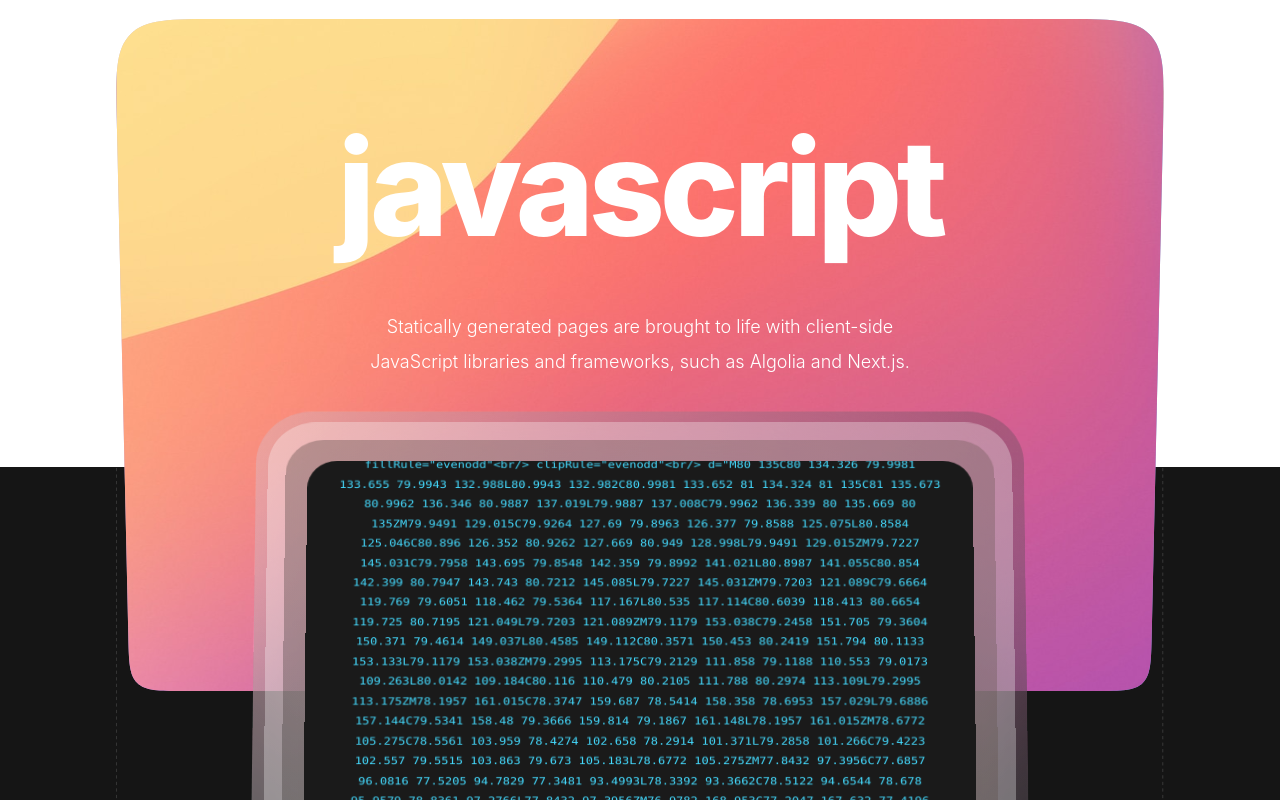
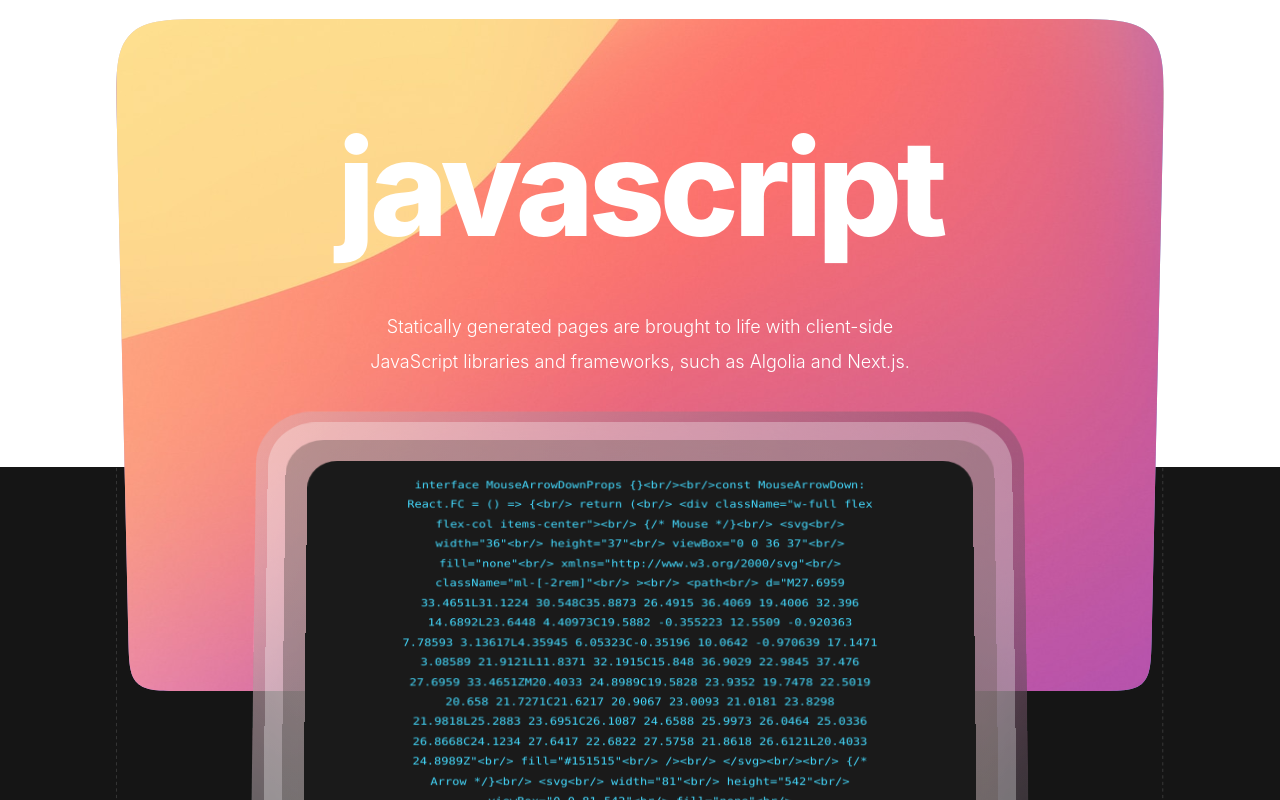
Before and after one commit to C3nE3s/jamstack-101, a Next.js app: page / in a window 1280 px wide. Shown: the part 1180-1980 px from the top of the page. Built offline with nearby package versions, Linux system fonts and the light colour scheme.

Commit message:
animation and symantic tweaks for comp graphic

```diff
--- a/components/RetroComputer/RetroComputer.module.scss
+++ b/components/RetroComputer/RetroComputer.module.scss
@@ -59,22 +59,24 @@ $computerLean: rotateX(22deg);
 
   @keyframes scroll {
     0% {
-      top: 0;
+      top: 20;
     }
     100% {
-      top: -400px;
+      top: -800px;
     }
   }
   & > * {
     position: absolute;
-    padding: 2rem;
+    top: 0;
+    left: 0;
+    padding: 0 6rem;
     display: flex;
     max-height: 100%;
     transform: $computerLean;
     animation-name: scroll;
-    animation-duration: 8s;
+    animation-duration: 20s;
     animation-iteration-count: infinite;
-    animation-direction: alternate-reverse;
+    animation-direction: normal;
     animation-timing-function: linear;
     animation-play-state: paused;
 
--- a/components/RetroComputer/RetroComputer.tsx
+++ b/components/RetroComputer/RetroComputer.tsx
@@ -13,7 +13,7 @@ const RetroComputer: React.FC<PropsWithChildren<RetroComputerProps>> = ({
   children,
 }) => {
   return (
-    <div className="z-20 isolate">
+    <figure className={"z-20 isolate " + className}>
       <div className={styles["body-container"]}>
         <div className={styles["body"]}></div>
         <div className={styles["faceplate"]}>
@@ -41,7 +41,7 @@ const RetroComputer: React.FC<PropsWithChildren<RetroComputerProps>> = ({
           role="presentation"
         />
       </div>
-    </div>
+    </figure>
   );
 };
 
```
